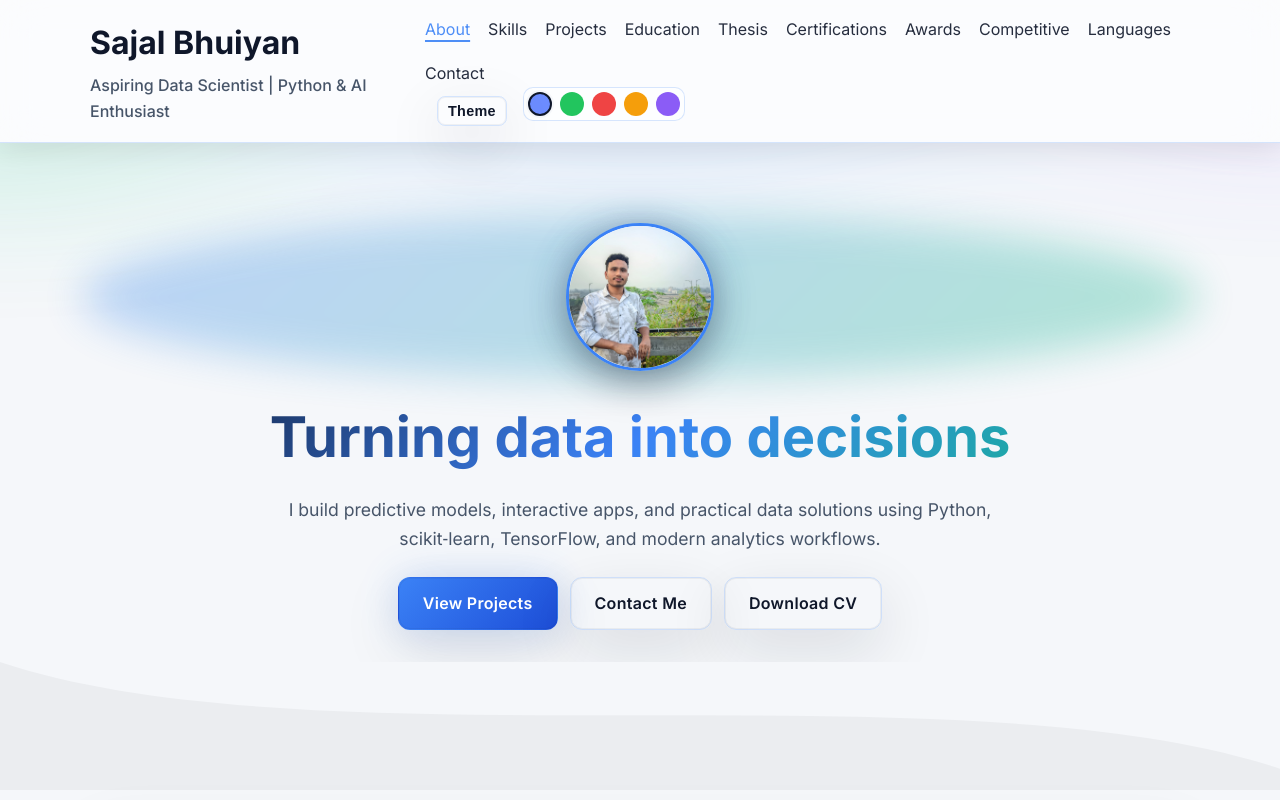
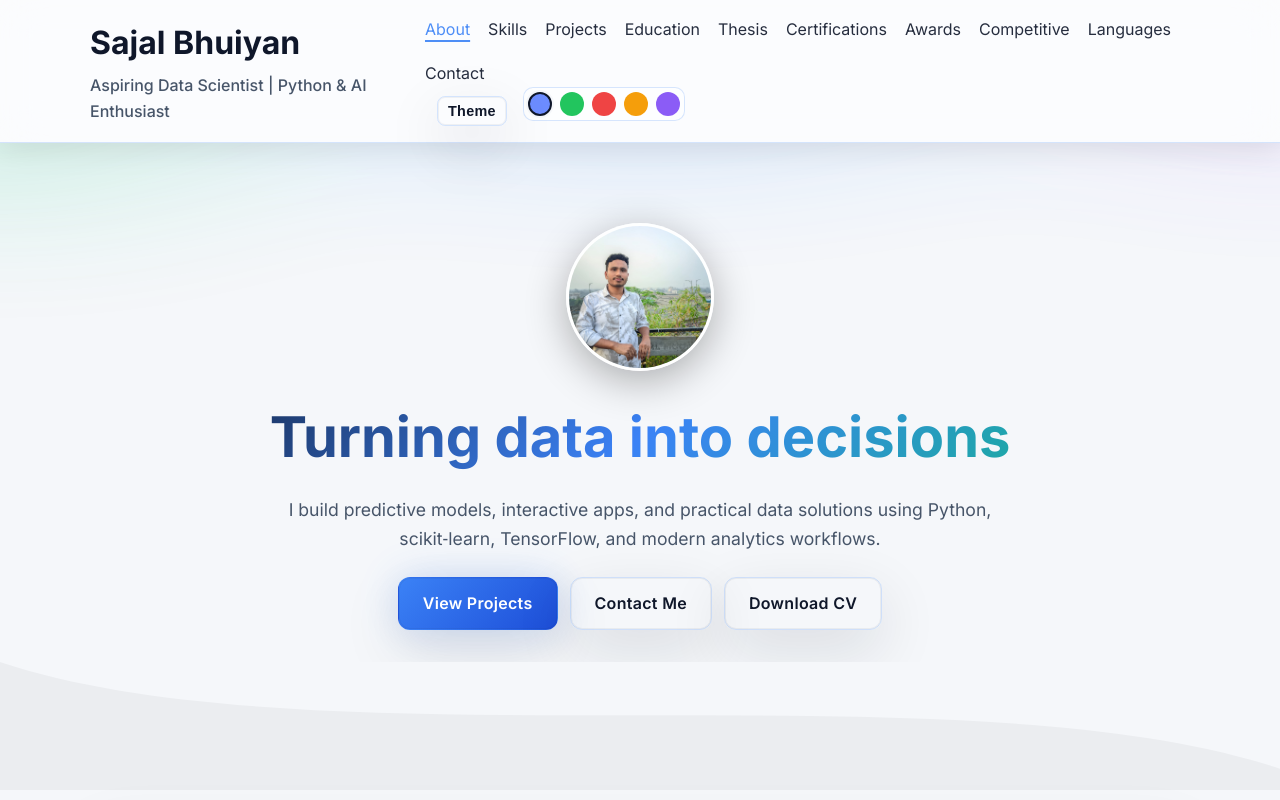
Before and after one commit to sajalbhuiyan/sajalbhuiyan.github.io, a plain HTML site: page index.html in a window 1280 px wide. Shown: the top 800 px of the page. Drawn offline with Linux system fonts and the light colour scheme.

Commit message:
Remove colored glow from profile photo for cleaner look

```diff
--- a/styles.css
+++ b/styles.css
@@ -221,28 +221,19 @@ a:hover { text-decoration: underline; }
   margin: 0 auto 20px;
   position: relative;
 }
-.avatar::before {
-  content: "";
-  position: absolute;
-  inset: -8px;
-  background: linear-gradient(135deg, var(--brand), var(--accent));
-  border-radius: 50%;
-  opacity: 0.3;
-  filter: blur(20px);
-}
 .avatar__img {
   width: 128px;
   height: 128px;
   border-radius: 50%;
   object-fit: cover;
-  border: 3px solid var(--brand);
-  box-shadow: 0 10px 40px rgba(0,0,0,0.4), var(--glow);
+  border: 3px solid rgba(255, 255, 255, 0.1);
+  box-shadow: 0 10px 40px rgba(0,0,0,0.3);
   background: var(--card);
   position: relative;
   z-index: 1;
   transition: transform .3s ease;
 }
-.avatar__img:hover { transform: scale(1.05) rotate(2deg); }
+.avatar__img:hover { transform: scale(1.05); }
 @media (min-width: 640px) {
   .avatar__img { width: 148px; height: 148px; }
 }
```
